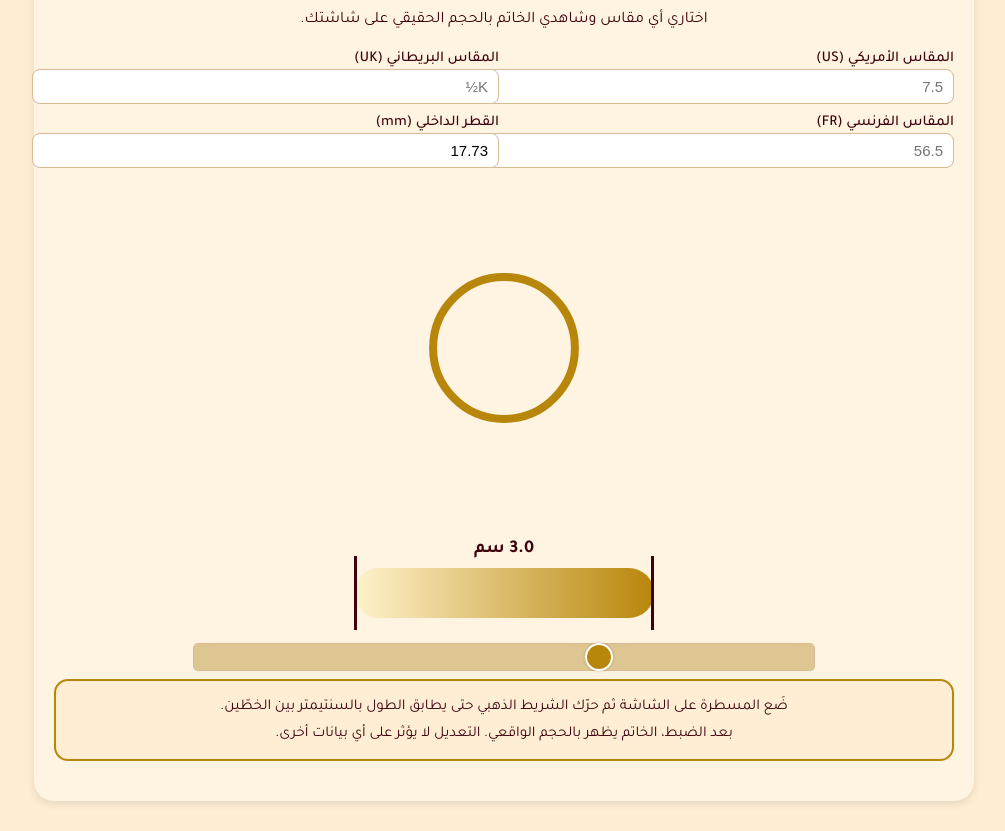
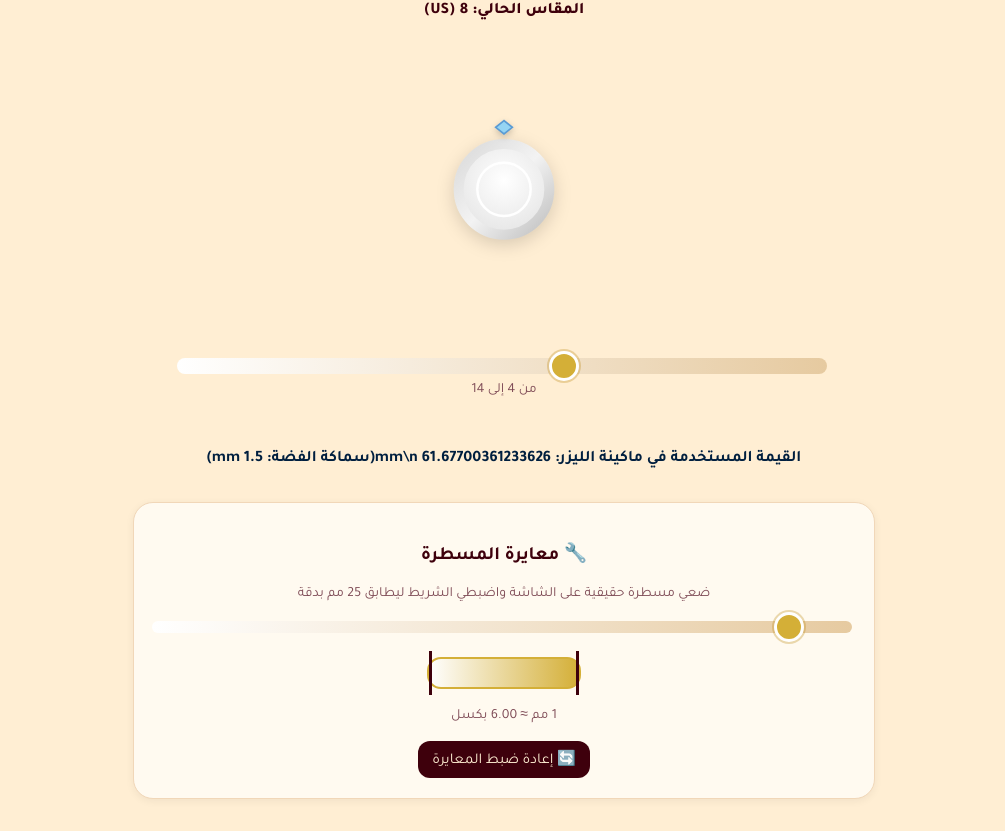
Before and after one commit to samalkahli0-alt/silsa-ring, a plain HTML site: page index.html in a window 1280 px wide. Shown: the part 108-939 px from the top of the page, without its empty margins (136-1141 px from the left). Drawn offline with Linux system fonts and the light colour scheme.

Commit message:
Update index.html

```diff
--- a/index.html
+++ b/index.html
@@ -3,114 +3,206 @@
 <head>
   <meta charset="UTF-8" />
   <meta name="viewport" content="width=device-width, initial-scale=1" />
-<title>محاكاة مقاس الخاتم - SILSA</title>
-<link href="https://fonts.googleapis.com/css2?family=Tajawal:wght@400;500;700&display=swap" rel="stylesheet">
+  <title>💎 محاكاة مقاس الخاتم — SILSA</title>
+  <link href="https://fonts.googleapis.com/css2?family=Tajawal:wght@400;500;700;800&display=swap" rel="stylesheet">
   <style>
-:root{
+    :root {
       --bg:#ffeed3;
       --ink:#3e000c;
-  --gold:#b8860b;
+      --accent:#b8860b;
+      --accent2:#d4af37;
+      --card:#fffaf0;
+      --border:#f1d7b8;
+      --muted:#7e4a55;
+      --navy:#001f3f;
+      --danger:#c81e1e;
     }
-body{background:var(--bg);color:var(--ink);font-family:'Tajawal',sans-serif;margin:0;padding:0;text-align:center}
-.container{max-width:900px;margin:30px auto;padding:20px;background:#fff4e1;border-radius:20px;box-shadow:0 3px 10px rgba(0,0,0,.1)}
-h1{margin-bottom:10px;font-size:26px;font-weight:800}
-.subtitle{color:var(--ink);margin-bottom:20px}
-svg{max-width:320px;height:auto;display:block;margin:20px auto}
-circle{fill:none;stroke:var(--gold);stroke-width:10}
-.calib-area{margin-top:30px}
-#cmText{font-size:18px;font-weight:700;color:var(--ink);margin-bottom:8px}
-.calib-bar{position:relative;height:50px;background:linear-gradient(90deg,#fff2cc,var(--gold));border-radius:25px;margin:0 auto 15px;display:flex;align-items:center;justify-content:center;width:300px;transition:width .25s ease}
-.calib-bar::before,.calib-bar::after{content:"";position:absolute;top:-12px;width:3px;height:74px;background:var(--ink)}
-.calib-bar::before{left:0}.calib-bar::after{right:0}
-input[type=range]{appearance:none;width:100%;max-width:600px;height:10px;background:#dec693;border-radius:5px;outline:none;margin-top:10px}
-input[type=range]::-webkit-slider-thumb{appearance:none;width:28px;height:28px;border-radius:50%;background:var(--gold);border:2px solid #fff;box-shadow:0 0 3px rgba(0,0,0,.2);cursor:pointer}
-input[type=range]::-moz-range-thumb{width:28px;height:28px;border-radius:50%;background:var(--gold);border:2px solid #fff;box-shadow:0 0 3px rgba(0,0,0,.2);cursor:pointer}
-.info{background:var(--bg);border:2px solid var(--gold);border-radius:14px;padding:12px;font-size:15px;line-height:1.8;margin-bottom:20px}
-.grid{display:grid;grid-template-columns:1fr 1fr;gap:10px;text-align:right}
-label{font-weight:500;font-size:15px}
-input{width:100%;padding:8px 10px;border-radius:8px;border:1px solid #d8b992;font-size:15px}
-.error{color:red;margin-top:5px;font-weight:600;text-align:center}
+    body {
+      font-family:'Tajawal', sans-serif;
+      background:var(--bg);
+      color:var(--ink);
+      margin:0;
+      padding:0;
+      text-align:center;
+    }
+    h1 {font-size:28px;margin:20px 0 8px;font-weight:800;}
+    .hint {color:var(--muted);font-size:14px;margin-bottom:16px;}
+    .ring-wrap {display:flex;flex-direction:column;align-items:center;}
+    svg {width:300px;height:auto;display:block;margin:0 auto;}
+    .ring-outer{stroke:url(#grad);stroke-width:12;fill:url(#fill);filter:drop-shadow(0 6px 10px rgba(0,0,0,0.15));}
+    .ring-inner{stroke:#fff;stroke-width:3;fill:none;}
+    .diamond{filter:drop-shadow(0 3px 4px rgba(0,0,0,0.2));}
+    @keyframes sparkle{0%{fill:#89CFF0}50%{fill:#bde3fb}100%{fill:#89CFF0}}
+    .sparkle{animation:sparkle 1.2s infinite ease-in-out;}
+    .label {font-weight:800;margin:10px 0;}
+    .slider-wrap {width:85%;max-width:650px;margin:25px auto;}
+    .slider {
+      width:100%;
+      appearance:none;
+      height:16px;
+      background:linear-gradient(90deg,#fff,#e6caa0);
+      border-radius:10px;
+      outline:none;
+      cursor:pointer;
+    }
+    .slider::-webkit-slider-thumb {
+      appearance:none;
+      width:30px;height:30px;
+      border-radius:50%;
+      background:var(--accent2);
+      border:3px solid white;
+      box-shadow:0 0 0 2px rgba(184,134,11,0.3);
+      cursor:pointer;
+    }
+    .calib-section {
+      background:var(--card);
+      border:1px solid var(--border);
+      border-radius:20px;
+      margin:25px auto;
+      padding:20px;
+      width:90%;
+      max-width:700px;
+      text-align:center;
+      box-shadow:0 2px 8px rgba(0,0,0,0.06);
+    }
+    .calib-bar {
+      background:linear-gradient(90deg,#fff,var(--accent2));
+      border:2px solid var(--accent2);
+      height:28px;
+      border-radius:14px;
+      width:200px;
+      margin:16px auto;
+      position:relative;
+      transition:width 0.25s ease;
+    }
+    .calib-bar::before, .calib-bar::after {
+      content:"";
+      position:absolute;
+      top:-8px;
+      width:3px;height:44px;
+      background:var(--ink);
+    }
+    .calib-bar::before {left:0;}
+    .calib-bar::after {right:0;}
+    button {
+      background:var(--ink);
+      color:var(--bg);
+      border:none;
+      border-radius:12px;
+      padding:8px 14px;
+      font-family:'Tajawal';
+      font-size:15px;
+      cursor:pointer;
+    }
+    .laser {color:var(--navy);font-weight:700;margin-top:10px;white-space:pre-line;}
+    .error {color:var(--danger);font-weight:800;margin-top:8px;}
   </style>
 </head>
 <body>
-<div class="container">
-<h1>محاكاة مقاس الخاتم 💍</h1>
-<p class="subtitle">اختاري أي مقاس وشاهدي الخاتم بالحجم الحقيقي على شاشتك.</p>
+  <h1>محاكاة مقاس الخاتم — SILSA 💍</h1>
+  <div class="hint">اسحبي الشريط أدناه لمعايرة حجم الشاشة، ثم جربي اختيار المقاس المناسب</div>
 
-<div class="grid">
-<div><label>المقاس الأمريكي (US)</label><input id="us" placeholder="7.5"></div>
-<div><label>المقاس البريطاني (UK)</label><input id="uk" placeholder="K½"></div>
-<div><label>المقاس الفرنسي (FR)</label><input id="fr" placeholder="56.5"></div>
-<div><label>القطر الداخلي (mm)</label><input id="diameter" placeholder="18.1"></div>
-</div>
-<div class="error" id="error"></div>
-
-<svg viewBox="0 0 400 400">
-<circle id="ring" cx="200" cy="200" r="60"/>
+  <div class="ring-wrap">
+    <div id="sizeLabel" class="label">المقاس الحالي: 8 (US)</div>
+    <svg viewBox="0 0 360 360">
+      <defs>
+        <linearGradient id="grad" x1="0%" y1="0%" x2="100%" y2="100%">
+          <stop offset="0%" stop-color="#d9d9d9"/>
+          <stop offset="50%" stop-color="#f3f3f3"/>
+          <stop offset="100%" stop-color="#bfbfbf"/>
+        </linearGradient>
+        <radialGradient id="fill" cx="50%" cy="40%" r="60%">
+          <stop offset="0%" stop-color="#fff"/>
+          <stop offset="100%" stop-color="#e6e6e6"/>
+        </radialGradient>
+      </defs>
+      <circle id="outer" class="ring-outer" cx="180" cy="190" r="60"/>
+      <circle id="inner" class="ring-inner" cx="180" cy="190" r="36"/>
+      <polygon id="diamond" class="diamond sparkle" points="180,90 170,100 180,110 190,100" fill="#89CFF0" stroke="#5a9bd4" stroke-width="2"/>
     </svg>
 
-<div class="calib-area">
-  <div id="cmText">3.0 سم</div>
-  <div id="calibBar" class="calib-bar"></div>
-  <input id="calibSlider" type="range" min="150" max="600" step="1" value="300">
+    <div class="slider-wrap">
+      <input id="slider" type="range" min="4" max="14" step="0.5" value="8" class="slider">
+      <div class="hint">من 4 إلى 14</div>
+    </div>
+    <div id="laser" class="laser"></div>
+    <div id="error" class="error"></div>
   </div>
 
-<div class="info">
-  ضَع المسطرة على الشاشة ثم حرّك الشريط الذهبي حتى يطابق الطول بالسنتيمتر بين الخطّين.<br>
-  بعد الضبط، الخاتم يظهر بالحجم الواقعي. التعديل لا يؤثر على أي بيانات أخرى.
-</div>
+  <div class="calib-section">
+    <h3>🔧 معايرة المسطرة</h3>
+    <div class="hint">ضعي مسطرة حقيقية على الشاشة واضبطي الشريط ليطابق 25 مم بدقة</div>
+    <input id="calibSlider" type="range" min="100" max="800" step="1" value="150" class="slider" style="height:12px;">
+    <div id="calibBar" class="calib-bar"></div>
+    <div id="pxBadge" class="hint">1 مم ≈ 6.8 بكسل</div>
+    <button id="resetBtn">🔄 إعادة ضبط المعايرة</button>
   </div>
 
   <script>
+    const PI=Math.PI;
+    const outer=document.getElementById('outer');
+    const inner=document.getElementById('inner');
+    const diamond=document.getElementById('diamond');
+    const sizeLabel=document.getElementById('sizeLabel');
+    const laser=document.getElementById('laser');
+    const error=document.getElementById('error');
+    const slider=document.getElementById('slider');
+    const calibSlider=document.getElementById('calibSlider');
+    const calibBar=document.getElementById('calibBar');
+    const pxBadge=document.getElementById('pxBadge');
+    const resetBtn=document.getElementById('resetBtn');
+
+    let pxPerMM=6.8; // افتراضي
+    const fmt=(n,d=1)=>Number(n).toFixed(d).replace(/\\.0+$/,'').replace(/\\.$/,'');
     const usToDiameter=us=>11.63+0.8128*us;
-const diameterToUs=d=>(d-11.63)/0.8128;
-const ring=document.getElementById("ring");
-const calibSlider=document.getElementById("calibSlider");
-const calibBar=document.getElementById("calibBar");
-const cmText=document.getElementById("cmText");
-const us=document.getElementById("us");
-const diameter=document.getElementById("diameter");
-const error=document.getElementById("error");
+    const diameterToCirc=d=>PI*d;
 
-let pxPerMM=6.8;
-
-function drawRing(mm){
-  const rPx=(mm/2)*pxPerMM;
-  ring.setAttribute("r",rPx);
+    function drawRing(d){
+      const r=(d/2)*pxPerMM;
+      const cx=180,cy=190;
+      outer.setAttribute('r',r);
+      inner.setAttribute('r',r/1.7);
+      const dy=cy-r-20;
+      diamond.setAttribute('points',`${cx},${dy-8} ${cx-10},${dy} ${cx},${dy+8} ${cx+10},${dy}`);
     }
 
-function updateAllFromUS(value){
-  const n=parseFloat(value);
-  if(isNaN(n))return;
-  if(n<4||n>14){error.textContent="❌ المقاس خارج النطاق (4 - 14)";return;}
-  error.textContent="";
-  const d=usToDiameter(n);
-  diameter.value=d.toFixed(2);
+    function updateFromUS(us){
+      if(us<4||us>14){error.textContent='❌ المقاس خارج النطاق (4–14)';return;}
+      error.textContent='';
+      const d=usToDiameter(us);
       drawRing(d);
+      const thick=1.5;
+      laser.textContent=`القيمة المستخدمة في ماكينة الليزر: ${(d+thick)*PI} mm\\n(سماكة الفضة: ${thick} mm)`;
+      sizeLabel.textContent=`المقاس الحالي: ${us} (US)`;
     }
 
-us.addEventListener("input",()=>updateAllFromUS(us.value));
-diameter.addEventListener("input",()=>{
-  const d=parseFloat(diameter.value);
-  if(isNaN(d))return;
-  const u=diameterToUs(d);
-  us.value=u.toFixed(1);
-  drawRing(d);
+    function saveCal(){localStorage.setItem('silsapx',pxPerMM.toFixed(4));}
+    function loadCal(){
+      const saved=localStorage.getItem('silsapx');
+      if(saved){pxPerMM=parseFloat(saved);pxBadge.textContent=`1 مم ≈ ${fmt(pxPerMM,2)} بكسل`;drawRing(usToDiameter(parseFloat(slider.value)));}}
+    function applyCal(){
+      const px=parseFloat(calibSlider.value);
+      const mm=25;
+      pxPerMM=px/mm;
+      calibBar.style.width=`${px}px`;
+      pxBadge.textContent=`1 مم ≈ ${fmt(pxPerMM,2)} بكسل`;
+      drawRing(usToDiameter(parseFloat(slider.value)));
+      saveCal();
+    }
+
+    slider.addEventListener('input',()=>updateFromUS(parseFloat(slider.value)));
+    calibSlider.addEventListener('input',applyCal);
+    resetBtn.addEventListener('click',()=>{
+      localStorage.removeItem('silsapx');
+      pxPerMM=6.8;
+      calibSlider.value=150;
+      applyCal();
+      alert('تمت إعادة المعايرة للوضع الافتراضي ✨');
     });
 
-function applyCalibration(){
-  const px=parseFloat(calibSlider.value);
-  const cm=px/100; // العرض الظاهري
-  cmText.textContent=cm.toFixed(1)+" سم";
-  calibBar.style.width=px+"px";
-  pxPerMM=px/(cm*10); // التحويل بالملم داخليًا
-  const d=parseFloat(diameter.value)||18.1;
-  drawRing(d);
-}
-
-calibSlider.addEventListener("input",applyCalibration);
-applyCalibration();
-updateAllFromUS(7.5);
+    loadCal();
+    updateFromUS(8);
+    applyCal();
   </script>
 </body>
 </html>
```
Lines whose indentation alone changed are shown as unchanged.
